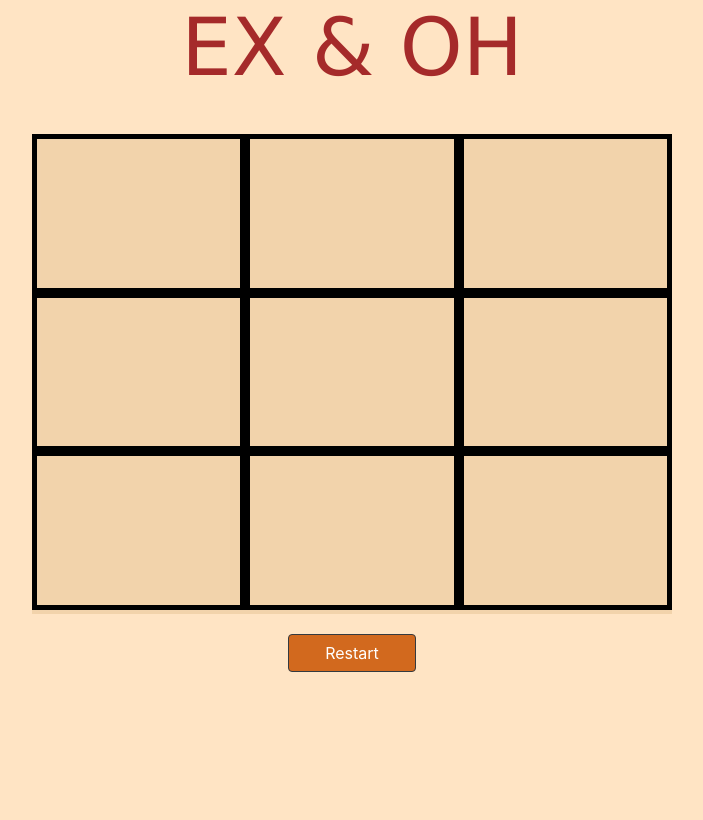
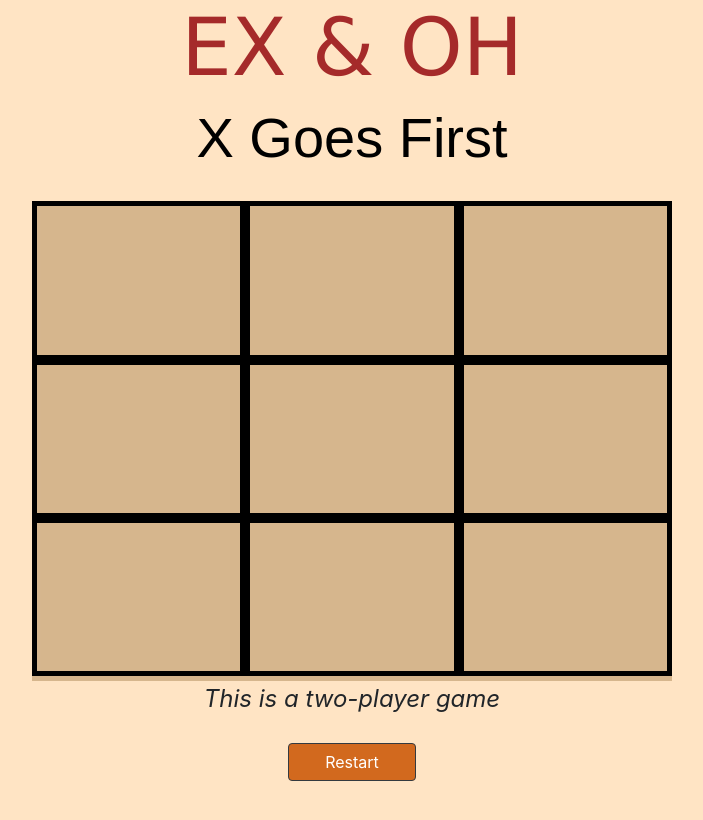
Before and after one commit to CherishShed/Tic-Tac-Toe, a plain HTML site: page index.html in a window 1280 px wide. Shown: the whole page, without its empty margins (288-991 px from the left). Drawn offline with nearby package versions, Linux system fonts and the light colour scheme.

Commit message:
Added Player identification

```diff
--- a/index.css
+++ b/index.css
@@ -20,17 +20,17 @@ h1{
 h2 {
     font-size: 3.5rem;
     text-align: center;
-    color: green;
+    color: black;
     font-family:Arial, sans-serif;
 }
 .container-fluid{
     /* position: fixed; */
     width: 50%;
     height: 60vh;
-    margin-top: 3%;
+    margin-top: 30px;
     padding: 0;
     backdrop-filter: blur(5px);
-    background-color: rgba(222, 184, 135, 0.4);
+    background-color: rgba(153, 114, 62, 0.4);
 
 }
 
@@ -44,13 +44,20 @@ h2 {
 .col-4{
     border: 5px solid black;
     font-size: 6rem;
+    font-weight: bold;
     font-family: cursive;
     text-align: center;
+    color: white;
 }
 
+.instruction{
+    text-align: center;
+    font-size: 1.5rem;
+    font-style: italic;
+}
 .btn{
     margin-left: 45%;
-    margin-top: 20px;
+    margin-top: 10px;
     background-color: chocolate;
     font-size: 100%;
     color: white;
--- a/index.html
+++ b/index.html
@@ -17,7 +17,7 @@
 
 <body>
     <h1>EX & OH</h1>
-    <h2></h2>
+    <h2>X Goes First</h2>
     <div class="container-fluid">
         <div class="row">
             <div class="box col-4"></div>
@@ -35,7 +35,7 @@
             <div class="box col-4"></div>
         </div>
     </div>
-
+    <p class="instruction">This is a two-player game</p>
     <button class="btn btn-outline-dark">Restart</button>
 
     <script src="index.js"></script>
--- a/index.js
+++ b/index.js
@@ -1,7 +1,7 @@
 var currentLetter = "";
 var clickCount = 0;
 var gameOn = true;
-
+var nextLetter = ""
 
 $(".col-4").click((e) => {
     if (gameOn) {
@@ -11,9 +11,12 @@ $(".col-4").click((e) => {
             clickCount++;
             if (clickCount % 2 === 0) {
                 currentLetter = "O";
+                nextLetter = "X";
             } else {
                 currentLetter = "X";
+                nextLetter = "O";
             }
+            $("h2").text(`${nextLetter}'s Turn`);
             $(e.target).text(currentLetter);
             for (x of boxes) {
                 clickprogression.push($(x).text())
@@ -75,7 +78,8 @@ $(".btn").click(() => {
     currentLetter = "";
     clickCount = 0;
     gameOn = true;
-    $("h2").text("");
+    $("h2").css("color", "black")
+    $("h2").text("X Goes First");
     for (x of $(".box")) {
         $(x).text("");
     }
```
